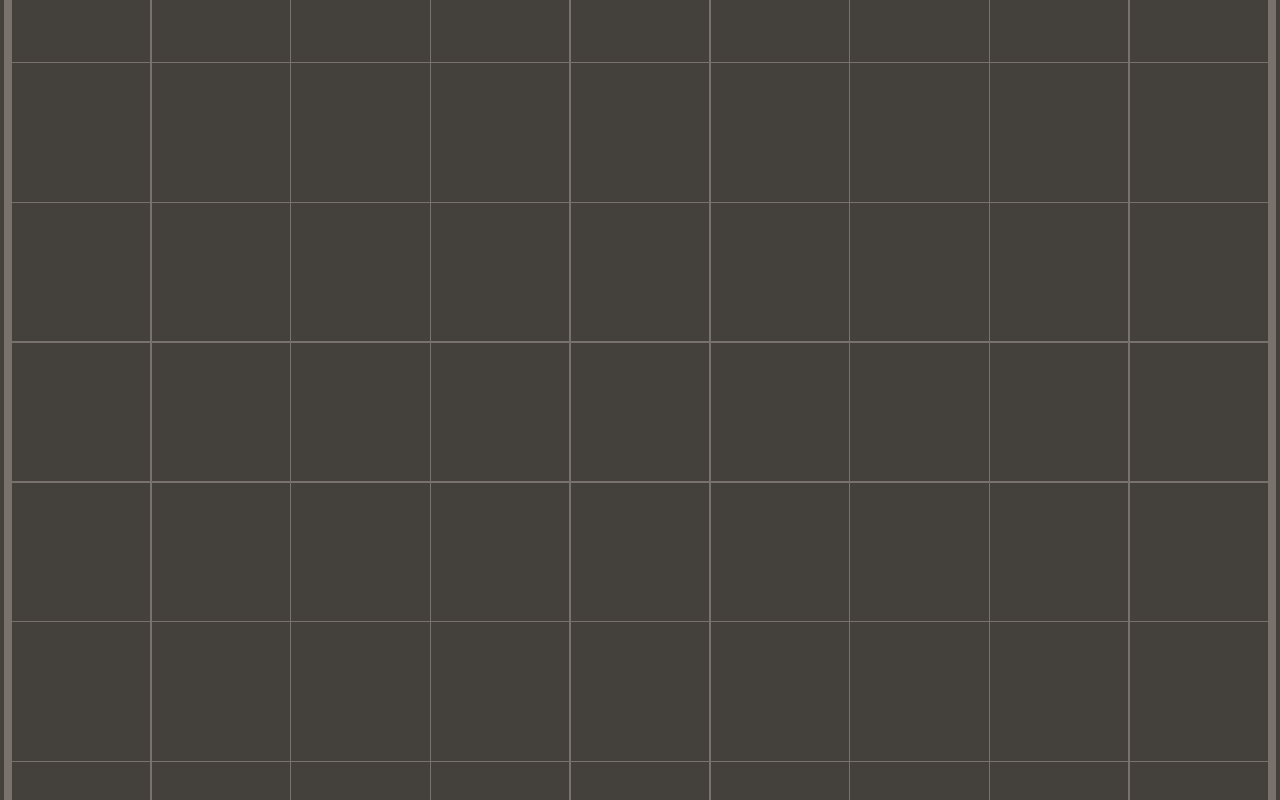
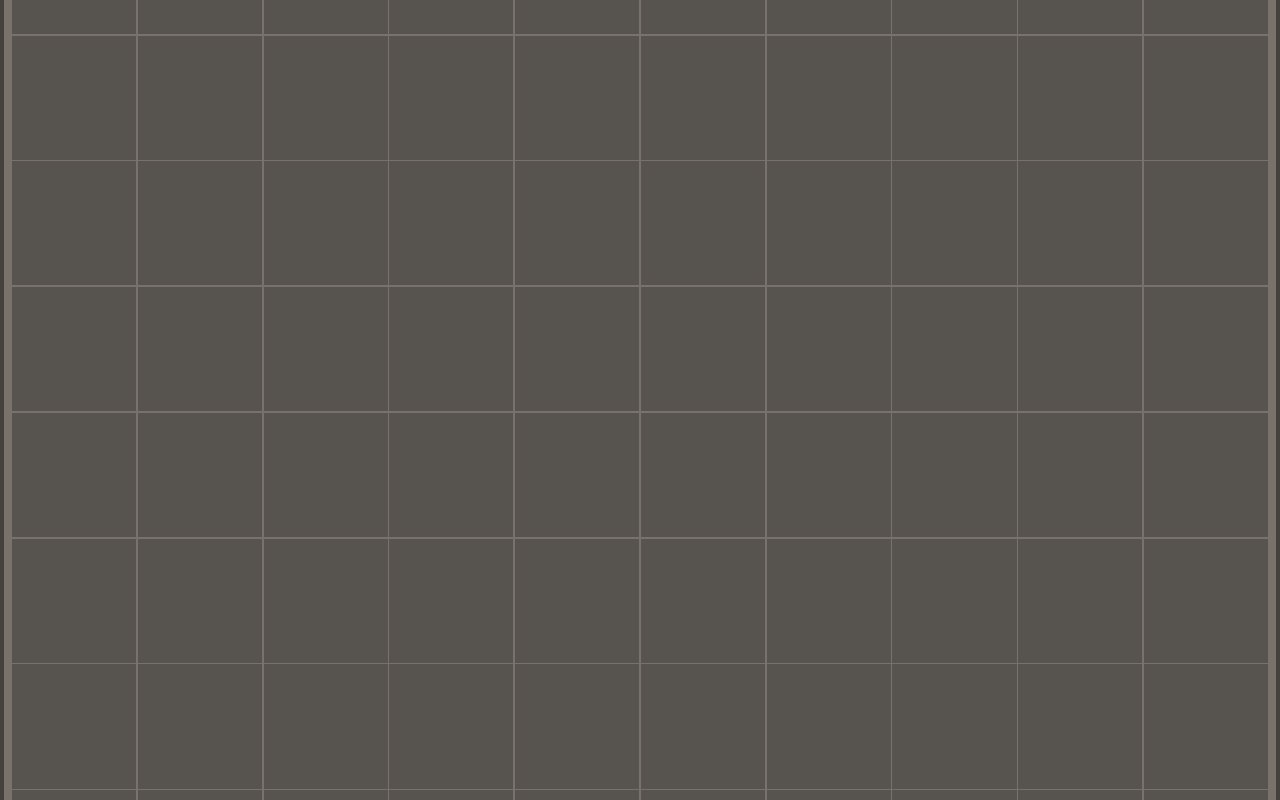
Before and after one commit to joliveto64/the-grid, a Next.js app: page / in a window 1280 px wide. Shown: the top 800 px of the page. Built offline with nearby package versions, Linux system fonts and the light colour scheme.

Commit message:
stopped open spaces

```diff
--- a/app/components/Cell.tsx
+++ b/app/components/Cell.tsx
@@ -19,7 +19,7 @@ export default function Cell({
     } else if (isEnd) {
       return "bg-red-700";
     } else if (isDark) {
-      return "bg-stone-700";
+      return "bg-stone-600";
     } else if (isAi) {
       return "bg-pink-400";
     }
--- a/app/components/useSharedState.tsx
+++ b/app/components/useSharedState.tsx
@@ -1,7 +1,7 @@
 import { useState } from "react";
 
 export default function useSharedState() {
-  const [numCells, setNumCells] = useState(9);
+  const [numCells, setNumCells] = useState(10);
   const [gridData, setGridData] = useState(createGrid(numCells, numCells));
   const [aiMoving, setAiMoving] = useState(false);
 
--- a/app/page.tsx
+++ b/app/page.tsx
@@ -1,7 +1,9 @@
 "use client";
 import Cell from "./components/Cell";
 import useSharedState from "./components/useSharedState";
-import { detectOpenSpace } from "./utils";
+import { PreventOpenSpace } from "./utils";
+
+// TODO: make walls thinner
 
 export default function Home() {
   const {
@@ -15,6 +17,10 @@ export default function Home() {
 
   // update state on cells to change color
   function handleCellClick(rowIndex: number, columnIndex: number) {
+    if (PreventOpenSpace(rowIndex, columnIndex, gridData)) {
+      return;
+    }
+
     setGridData((prevGrid) => {
       return prevGrid.map((row, rIndex) => {
         if (rIndex === rowIndex) {
@@ -77,7 +83,7 @@ export default function Home() {
         }
       }
     }
-    console.log(hasPath);
+
     return hasPath;
   }
 
@@ -94,7 +100,6 @@ export default function Home() {
     try {
       while (stack.length > 0) {
         let { row, col, cell } = stack.pop()!;
-        detectOpenSpace(row, col, grid);
 
         // update color for AI path
         aiColorChange(row, col);
@@ -142,6 +147,7 @@ export default function Home() {
       setAiMoving(false);
     }
 
+    alert("Path must connect the green and red squares");
     return false;
   }
 
@@ -181,6 +187,7 @@ export default function Home() {
               onClick={() => {
                 if (!aiMoving) {
                   setAiMoving(true);
+                  clearAiPath();
                   handleTestMaze();
                 }
               }}
--- a/app/utils.tsx
+++ b/app/utils.tsx
@@ -6,7 +6,7 @@ interface Cell {
 }
 type Grid = Cell[][];
 
-function detectOpenSpace(row: number, col: number, grid: Grid) {
+function PreventOpenSpace(row: number, col: number, grid: Grid) {
   let up;
   let down;
   let right;
@@ -34,11 +34,11 @@ function detectOpenSpace(row: number, col: number, grid: Grid) {
     upRight &&
     !upRight.isDark
   ) {
-    console.log("open-area top right");
+    return true;
   }
 
   if (up && !up.isDark && left && !left.isDark && upLeft && !upLeft.isDark) {
-    console.log("open-area top left");
+    return true;
   }
 
   if (
@@ -49,7 +49,7 @@ function detectOpenSpace(row: number, col: number, grid: Grid) {
     downLeft &&
     !downLeft.isDark
   ) {
-    console.log("open-area bottom left");
+    return true;
   }
 
   if (
@@ -60,8 +60,10 @@ function detectOpenSpace(row: number, col: number, grid: Grid) {
     downRight &&
     !downRight.isDark
   ) {
-    console.log("open-area bottom right");
+    return true;
   }
+
+  return false;
 }
 
-export { detectOpenSpace };
+export { PreventOpenSpace };
```
